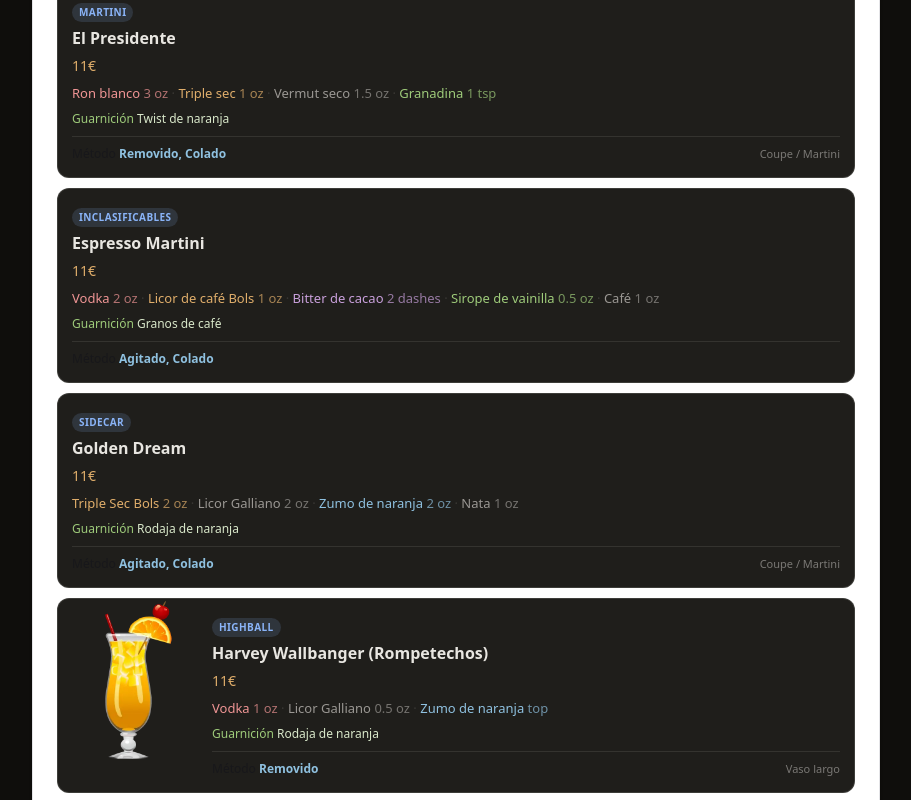
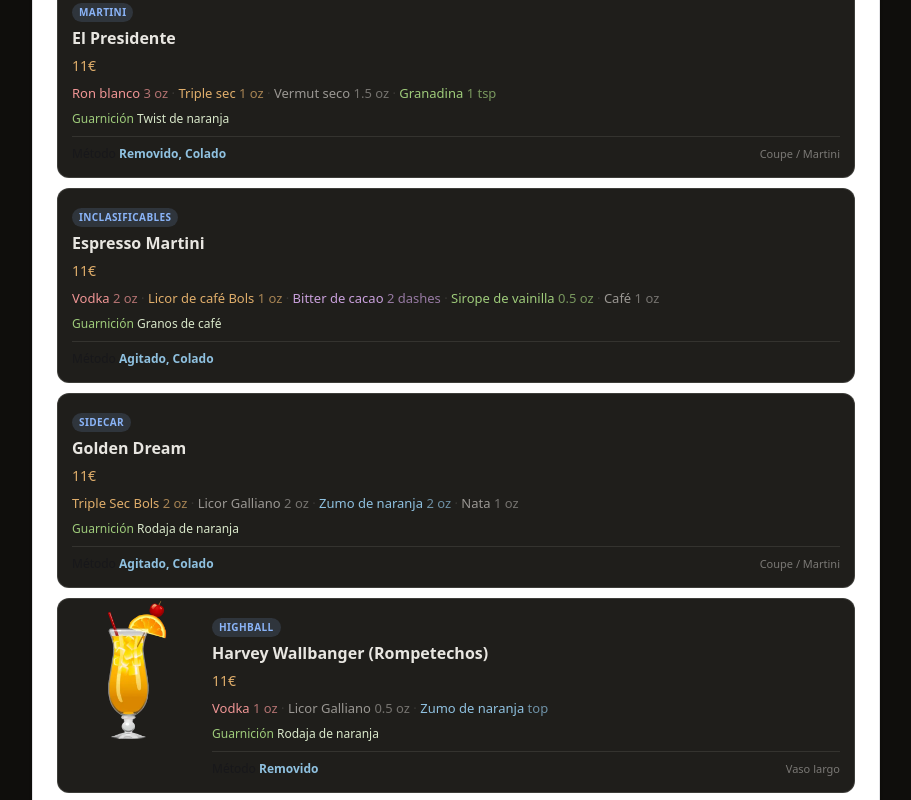
Before and after one commit to MarieBerezhna/berlin_bartender, a Next.js app: page / in a window 1280 px wide. Shown: the part 2000-2800 px from the top of the page, without its empty margins (184-1095 px from the left). Built offline with nearby package versions, Linux system fonts and the light colour scheme.

Commit message:
fix popup

```diff
--- a/app/components/learn/OverviewCard.tsx
+++ b/app/components/learn/OverviewCard.tsx
@@ -100,12 +100,12 @@ export default function OverviewCard({ item, showCategoryLabel }: OverviewCardPr
 				background: "#1f1e1b",
 				border: "0.5px solid rgba(232,230,225,0.15)",
 				borderRadius: 12,
-				overflow: "hidden",
 				display: "flex",
 				flexDirection: "column",
 			}}
 		>
 			{image ? (
+				<div style={{ overflow: "hidden", borderRadius: "12px 12px 0 0" }}>
 					<Image
 						className="overview-card-img"
 						src={image}
@@ -114,6 +114,7 @@ export default function OverviewCard({ item, showCategoryLabel }: OverviewCardPr
 						height={160}
 						style={{ width: "auto", height: "auto", maxHeight: 160, maxWidth: 160, margin: "0 auto", objectFit: "cover", display: "block" }}
 					/>
+				</div>
 			) : null}
 
 			<div className="overview-card-body" style={{ padding: 14, display: "flex", flexDirection: "column", gap: 6 }}>
```
Lines whose indentation alone changed are shown as unchanged.
